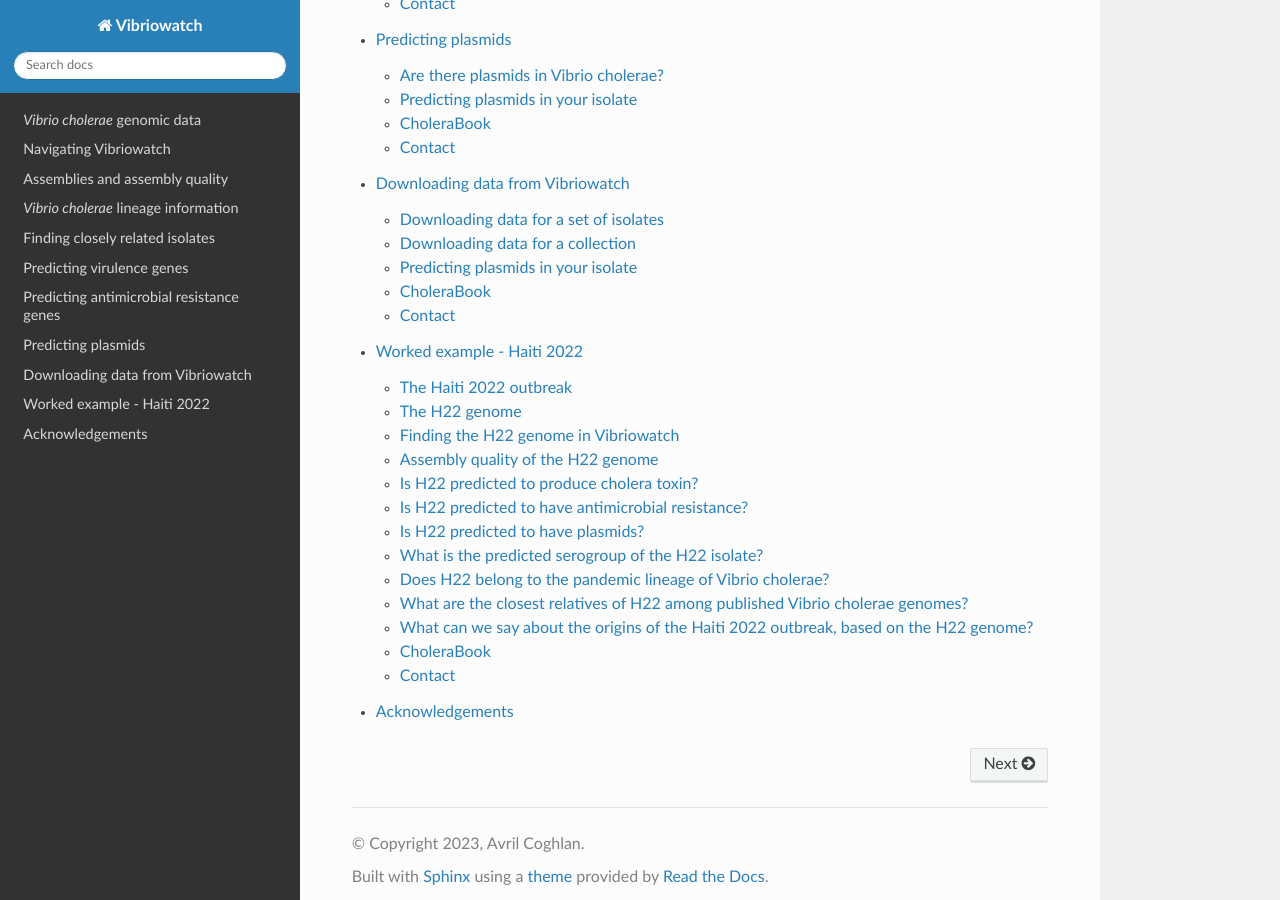
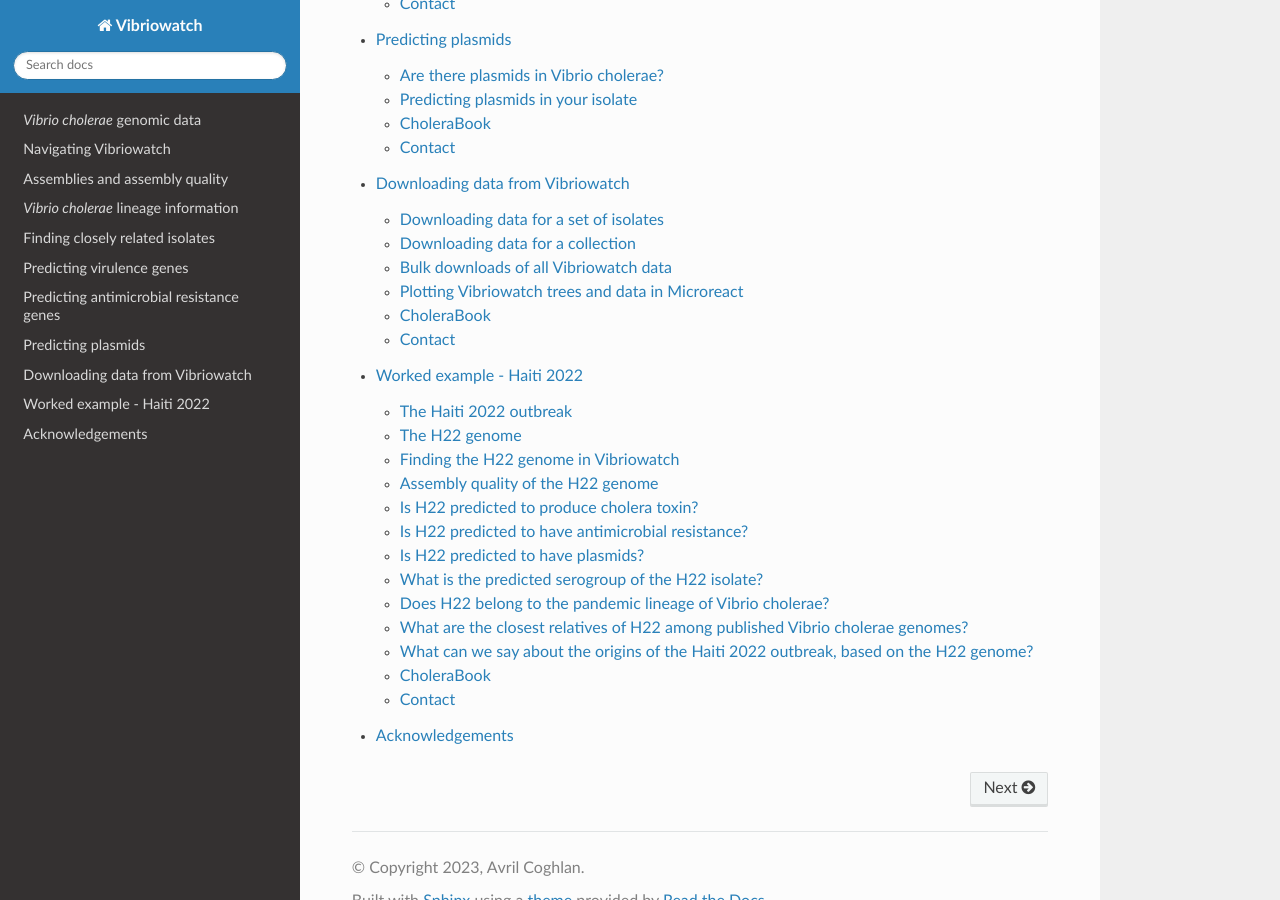
Before and after one commit to avrilcoghlan/vibriowatch, a Sphinx documentation site: the page built from docs/source/index.rst, in a window 1280 px wide and 900 px high, scrolled down 3036 px. Built offline with Sphinx 7.4.7 and the Read the Docs theme 3.1.0, drawn with Linux system fonts in a browser that asks for light colours.

Commit message:
Update downloads.rst

```diff
--- a/docs/source/downloads.rst
+++ b/docs/source/downloads.rst
@@ -63,8 +63,8 @@ Some of the classes of plasmids seen in *V. cholerae* are ColE1-like plasmids an
 
 .. _De et al 2021: https://www.frontiersin.org/articles/10.3389/fitd.2021.691604/full
 
-Predicting plasmids in your isolate
------------------------------------
+Bulk downloads of all Vibriowatch data
+--------------------------------------
 
 Vibriowatch uses the IncTyper tool to identify plasmids in *Vibrio cholerae* genomes.
 If no plasmids are predicted in the genome of an isolate, you will see this in the 'Plasmid Inc types'
@@ -81,6 +81,9 @@ Here is the 'Plasmid Inc types' section of its report page in Vibriowatch:
 
 This shows that this isolate is predicted by Vibriowatch to have a IncC-type plasmid.
 
+Plotting Vibriowatch trees and data in Microreact
+-------------------------------------------------
+
 CholeraBook
 -----------
 
```
